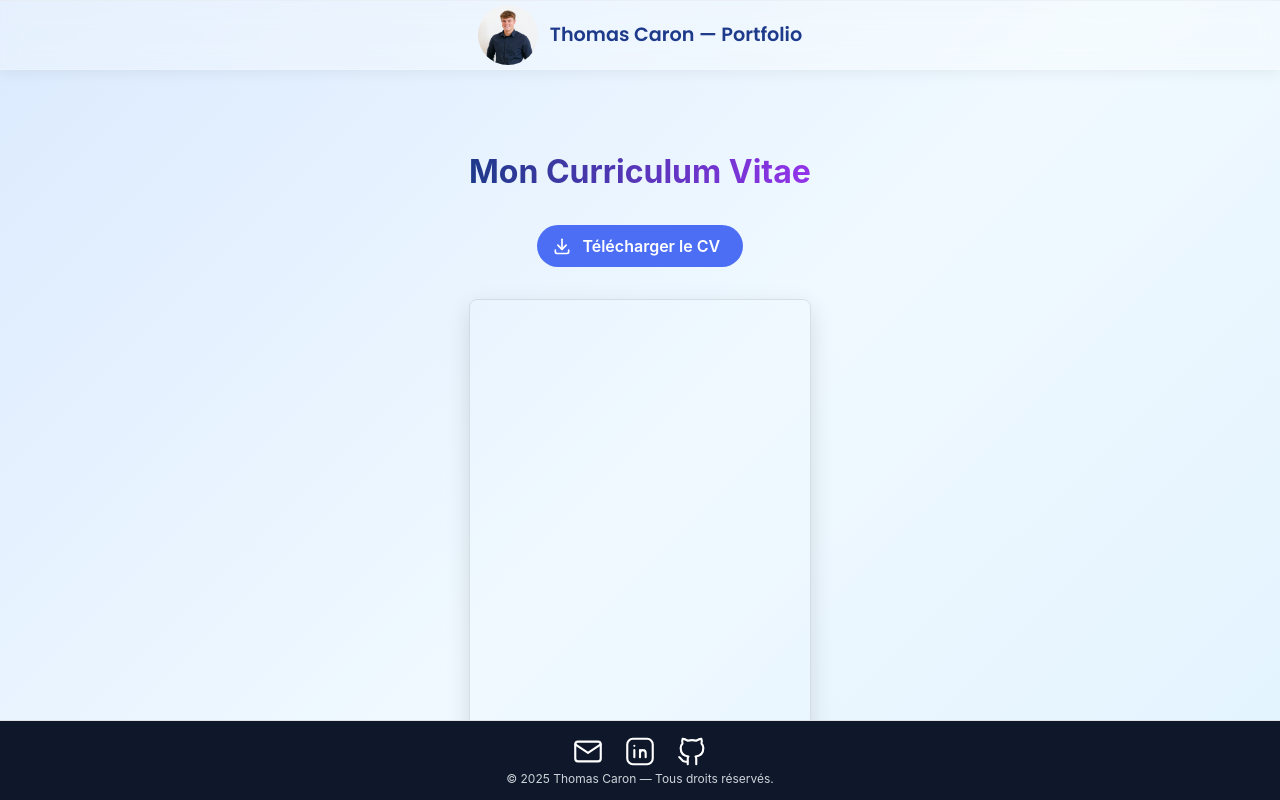
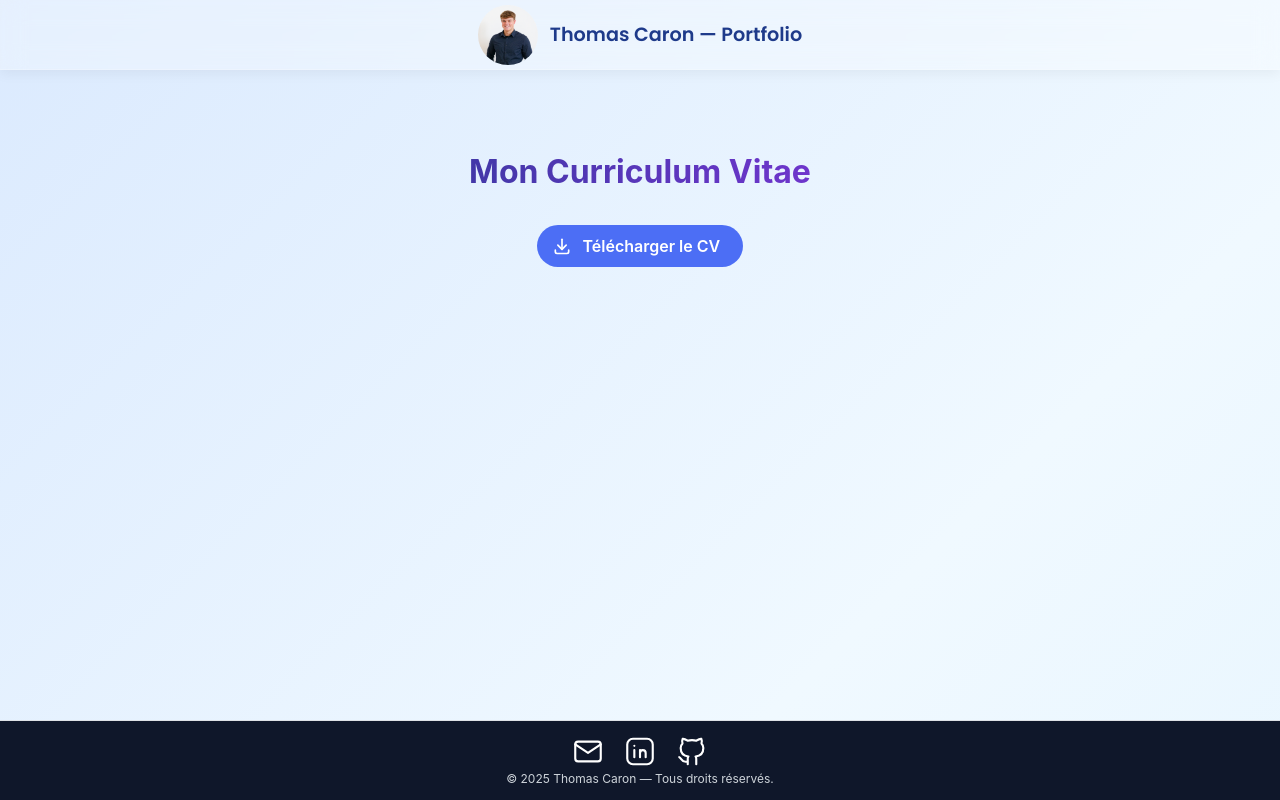
Before and after one commit to ThoomassC/portfolio, a React (Vite) app: page /cv in a window 1280 px wide. Shown: the top 800 px of the page. Built offline with nearby package versions, Linux system fonts and the light colour scheme.

Commit message:
feat : footer & header & cv redesign

```diff
--- a/src/App.tsx
+++ b/src/App.tsx
@@ -10,39 +10,41 @@ import Cv from "./pages/Cv";
 import Skill from "./pages/Skill";
 import RouteMiddleware from "./components/RouteMiddleware";
 import { Toaster } from "react-hot-toast";
+import { useScrollToBottom } from "./hooks/useScrollToBottom";
+import { useEffect } from "react";
 
 function App() {
+  const isAtBottom = useScrollToBottom(100);
+
+  useEffect(() => {
+    // Appliquer la couleur du footer à l'élément racine pour un overscroll cohérent en bas
+    document.documentElement.style.backgroundColor = "#0f172a";
+
+    // Appliquer le dégradé au corps de la page
+    document.body.style.background =
+      "linear-gradient(135deg, #dbeafe 0%, #f0f9ff 50%, #e0f2fe 100%)";
+
+    // Fonction de nettoyage pour réinitialiser les styles
+    return () => {
+      document.documentElement.style.backgroundColor = "";
+      document.body.style.background = "";
+    };
+  }, []);
+
   return (
     <BrowserRouter>
       <Toaster position="top-right" />
+      <Header />
       <AppShell
         padding="md"
         styles={{
           main: {
-            background:
-              "linear-gradient(135deg, #dbeafe 0%, #f0f9ff 50%, #e0f2fe 100%)",
-            backdropFilter: "blur(12px)",
-            minHeight: "100vh",
-            display: "flex",
-            flexDirection: "column",
-          },
-          footer: {
-            marginTop: "auto",
+            background: "transparent",
+            paddingTop: "70px",
           },
         }}
       >
-        <AppShell.Header>
-          <Header />
-        </AppShell.Header>
-
-        <AppShell.Main
-          style={{
-            flex: 1,
-            display: "flex",
-            flexDirection: "column",
-            paddingTop: 70,
-          }}
-        >
+        <AppShell.Main>
           <Routes>
             <Route path="/" element={<Home />} />
             <Route path="/project" element={<Project />} />
@@ -54,7 +56,15 @@ function App() {
           </Routes>
         </AppShell.Main>
 
-        <AppShell.Footer>
+        <AppShell.Footer
+          style={{
+            position: "sticky",
+            bottom: 0,
+            zIndex: 10,
+            transform: isAtBottom ? "translateY(0)" : "translateY(100%)",
+            transition: "transform 0.1s ease-in-out",
+          }}
+        >
           <Footer />
         </AppShell.Footer>
       </AppShell>
--- a/src/components/Footer.tsx
+++ b/src/components/Footer.tsx
@@ -1,4 +1,3 @@
-import { useEffect, useState } from "react";
 import { Center, Group, ActionIcon, Text } from "@mantine/core";
 import {
   IconBrandGithub,
@@ -9,22 +8,6 @@ import {
 const accentColor = "#38bdf8";
 
 const Footer = () => {
-  const [visible, setVisible] = useState(false);
-
-  useEffect(() => {
-    const handleScroll = () => {
-      const atBottom =
-        window.innerHeight + window.scrollY >= document.body.offsetHeight - 2;
-      setVisible(atBottom);
-    };
-
-    window.addEventListener("scroll", handleScroll);
-    handleScroll();
-    return () => window.removeEventListener("scroll", handleScroll);
-  }, []);
-
-  if (!visible) return null;
-
   return (
     <Center
       style={{
@@ -32,8 +15,6 @@ const Footer = () => {
         backgroundColor: "#0f172a",
         paddingTop: "0.75rem",
         paddingBottom: "0.75rem",
-        transition:
-          "opacity 1.2s cubic-bezier(0.4, 0, 0.2, 1), background-color 1.2s cubic-bezier(0.4, 0, 0.2, 1)",
       }}
     >
       <Group gap="md" mb={2}>
@@ -70,7 +51,7 @@ const Footer = () => {
             transition: "transform 0.2s ease, color 0.2s ease",
           }}
           onMouseEnter={(e) => {
-            e.currentTarget.style.transform = "scale(1)";
+            e.currentTarget.style.transform = "scale(1.2)";
             e.currentTarget.style.color = accentColor;
           }}
           onMouseLeave={(e) => {
--- a/src/components/Header.tsx
+++ b/src/components/Header.tsx
@@ -1,10 +1,9 @@
-import { useEffect, useRef, useState } from "react";
+import { useEffect, useState } from "react";
 import { Title, Avatar, Box } from "@mantine/core";
 import { useNavigate } from "react-router-dom";
 
 const Header = () => {
-  const [visible, setVisible] = useState(true);
-  const prevScrollY = useRef(0);
+  const [isAtTop, setIsAtTop] = useState(true);
   const navigate = useNavigate();
 
   useEffect(() => {
@@ -17,16 +16,10 @@ const Header = () => {
 
   useEffect(() => {
     const handleScroll = () => {
-      const currentY = window.scrollY;
-      if (currentY > prevScrollY.current && currentY > 60) {
-        setVisible(false);
-      } else {
-        setVisible(true);
-      }
-      prevScrollY.current = currentY;
+      setIsAtTop(window.scrollY < 50);
     };
 
-    window.addEventListener("scroll", handleScroll);
+    window.addEventListener("scroll", handleScroll, { passive: true });
     return () => window.removeEventListener("scroll", handleScroll);
   }, []);
 
@@ -39,8 +32,8 @@ const Header = () => {
         right: 0,
         height: 70,
         zIndex: 100,
-        transform: visible ? "translateY(0)" : "translateY(-100%)",
-        transition: "transform 0.4s ease, opacity 0.4s ease",
+        transform: isAtTop ? "translateY(0)" : "translateY(-100%)",
+        transition: "transform 0.4s ease-in-out",
         background: "rgba(255, 255, 255, 0.3)",
         backdropFilter: "blur(12px)",
         borderBottom: "1px solid rgba(255, 255, 255, 0.2)",
--- /dev/null
+++ b/src/hooks/useScrollToBottom.ts
@@ -0,0 +1,30 @@
+import { useState, useEffect } from "react";
+
+export const useScrollToBottom = (offset = 50) => {
+  const [isAtBottom, setIsAtBottom] = useState(false);
+
+  useEffect(() => {
+    const handleScroll = () => {
+      // window.innerHeight: Hauteur de la partie visible de la fenêtre
+      // window.scrollY: Position de défilement verticale
+      // document.documentElement.offsetHeight: Hauteur totale de la page
+      // offset: Une marge pour déclencher l'effet un peu avant d'atteindre le fond
+      if (
+        window.innerHeight + window.scrollY >=
+        document.documentElement.offsetHeight - offset
+      ) {
+        setIsAtBottom(true);
+      } else {
+        setIsAtBottom(false);
+      }
+    };
+
+    // Vérifier la position au chargement initial (pour les pages sans scroll)
+    handleScroll();
+
+    window.addEventListener("scroll", handleScroll);
+    return () => window.removeEventListener("scroll", handleScroll);
+  }, [offset]);
+
+  return isAtBottom;
+};
--- a/src/pages/Cv.tsx
+++ b/src/pages/Cv.tsx
@@ -1,12 +1,4 @@
-import {
-  Container,
-  Title,
-  Paper,
-  Button,
-  Box,
-  Group,
-  Center,
-} from "@mantine/core";
+import { Container, Title, Button, Box, Group, Center } from "@mantine/core";
 import { IconDownload, IconArrowLeft } from "@tabler/icons-react";
 import { useEffect } from "react";
 import { useNavigate } from "react-router-dom";
@@ -68,12 +60,11 @@ const Cv = () => {
         className="fade-animated-cv fade-cv-3"
         style={{
           position: "relative",
-          width: "100%",
-          paddingTop: "141.42%", // Ratio A4 (sqrt(2))
-          border: "1px solid rgba(0,0,0,0.1)",
+          width: "90%",
+          margin: "0 auto",
+          paddingTop: "122%",
           borderRadius: "8px",
           overflow: "hidden",
-          boxShadow: "0 8px 24px rgba(0,0,0,0.12)", // Ombre pour la profondeur
         }}
       >
         <iframe
--- a/src/pages/Home.tsx
+++ b/src/pages/Home.tsx
@@ -32,7 +32,7 @@ function Home() {
     <Container
       size="md"
       style={{
-        height: "100vh",
+        minHeight: "calc(100vh - 200px)",
         display: "flex",
         alignItems: "center",
         justifyContent: "center",
```
